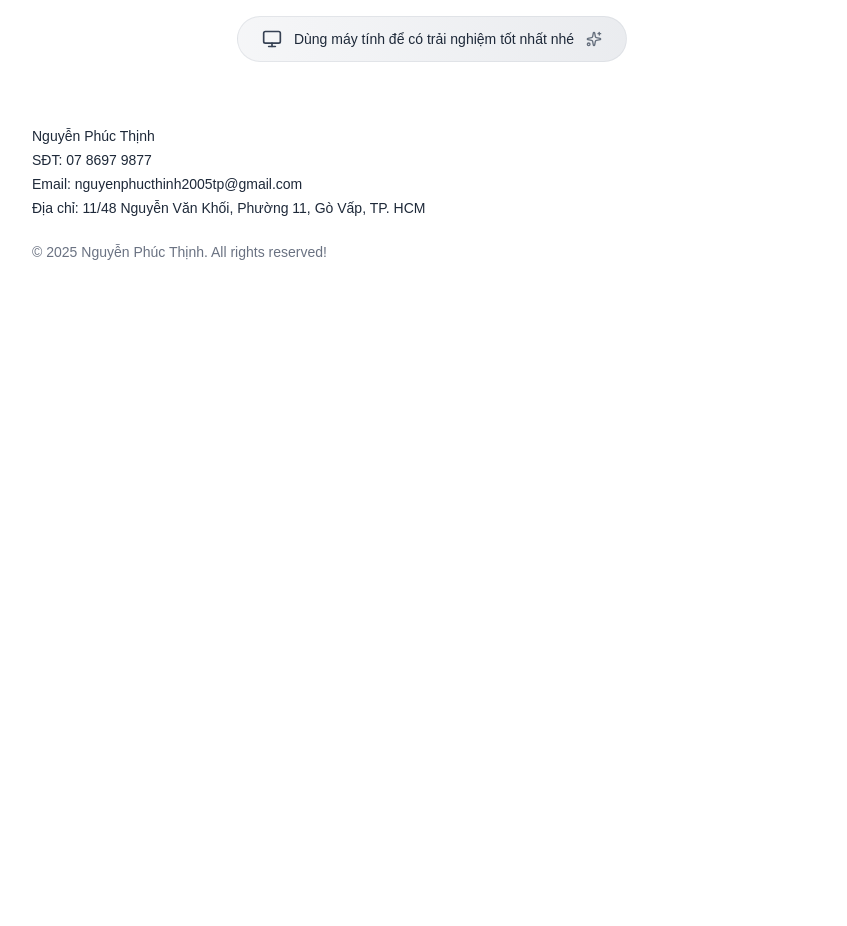
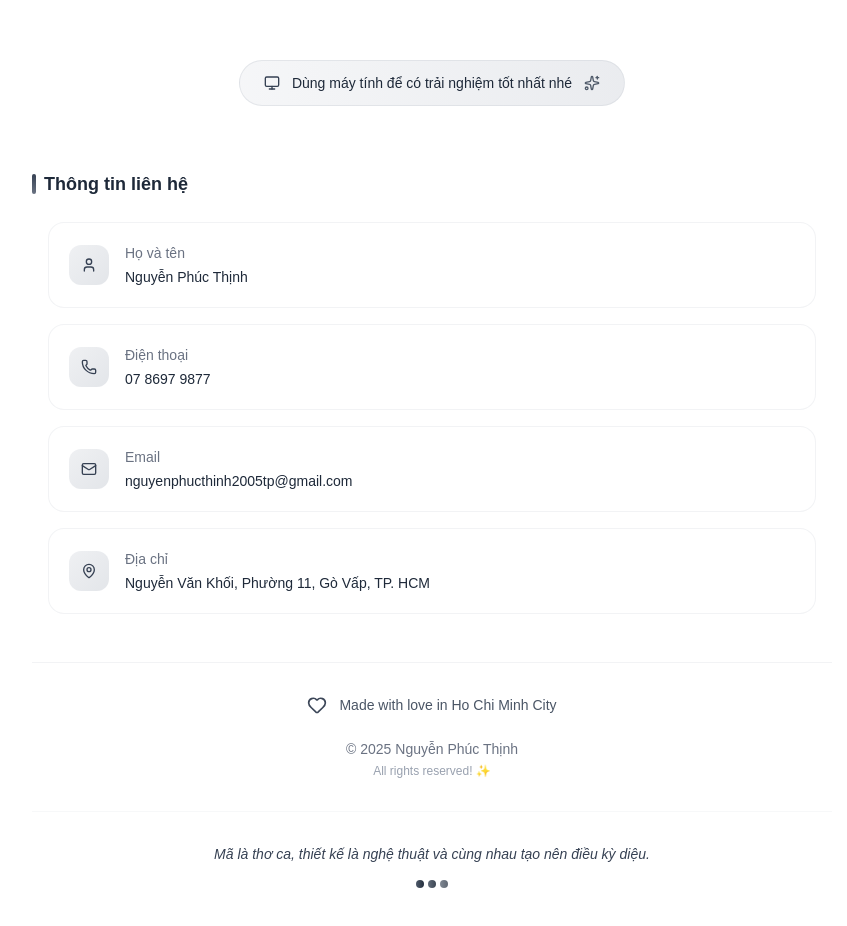
Before and after one commit to Thinh521/thinh_dev, a Next.js app: page / in a window 1280 px wide. Shown: the part 900-1826 px from the top of the page, without its empty margins (208-1055 px from the left). Before the commit the page ends 1354 px from the top, so only its background shows below. Built offline with nearby package versions, Linux system fonts and the light colour scheme; a web font is replaced by a local one.

Commit message:
Cập nhật: Giao diện Footer

```diff
--- a/app/components/Footer/Footer.tsx
+++ b/app/components/Footer/Footer.tsx
@@ -1,14 +1,62 @@
 "use client";
 
-import React from "react";
-import { Monitor, Sparkles } from "lucide-react";
+import React, { useState, useEffect } from "react";
+import {
+  Phone,
+  Mail,
+  MapPin,
+  Monitor,
+  Heart,
+  Sparkles,
+  User,
+} from "lucide-react";
 
 const Footer: React.FC = () => {
+  const [isVisible, setIsVisible] = useState(false);
+
+  useEffect(() => {
+    // chỉ cần set visible khi render lần đầu
+    setIsVisible(true);
+  }, []);
+
+  const contactItems = [
+    {
+      icon: User,
+      label: "Họ và tên",
+      value: "Nguyễn Phúc Thịnh",
+      href: "#",
+    },
+    {
+      icon: Phone,
+      label: "Điện thoại",
+      value: "07 8697 9877",
+      href: "tel:0786979877",
+    },
+    {
+      icon: Mail,
+      label: "Email",
+      value: "nguyenphucthinh2005tp@gmail.com",
+      href: "mailto:nguyenphucthinh2005tp@gmail.com",
+    },
+    {
+      icon: MapPin,
+      label: "Địa chỉ",
+      value: "Nguyễn Văn Khối, Phường 11, Gò Vấp, TP. HCM",
+      href: "#",
+    },
+  ];
+
   return (
-    <footer className="text-sm space-y-6 mt-10 mb-20 md:mb-36 md:text-left">
+    <footer
+      className={`relative overflow-hidden transition-all duration-1000 mb-16 ${
+        isVisible ? "opacity-100 translate-y-0" : "opacity-0 translate-y-10"
+      }`}
+    >
+      <div className="py-16">
+        {/* Thông báo hiển thị tốt nhất trên PC */}
         <div className="text-center mb-12">
           <div className="inline-flex items-center gap-3 px-6 py-3 bg-gradient-to-r from-gray-100/80 to-gray-200/80 dark:from-gray-800/80 dark:to-gray-700/80 backdrop-blur-sm border border-gray-300/50 dark:border-gray-600/50 rounded-full mb-4">
-          <Monitor className="w-5 h-5 text-gray-700 dark:text-gray-300" />
+            <Monitor className="w-4 h-4 text-gray-700 dark:text-gray-300" />
             <span className="text-sm text-gray-800 dark:text-gray-200 font-medium">
               Dùng máy tính để có trải nghiệm tốt nhất nhé
             </span>
@@ -16,29 +64,77 @@ const Footer: React.FC = () => {
           </div>
         </div>
 
-      <div className="text-sm space-y-1 text-gray-800 dark:text-gray-200">
-        <p className="font-medium">Nguyễn Phúc Thịnh</p>
-        <p>
-          SĐT:{" "}
-          <a href="tel:0786979877" className="hover:underline">
-            07 8697 9877
-          </a>
-        </p>
-        <p>
-          Email:{" "}
+        {/* Thông tin liên hệ */}
+        <div className="mb-12">
+          <h1 className="text-lg font-semibold mb-6 text-gray-800 dark:text-white flex items-center gap-2">
+            <span className="w-1 h-5 bg-gradient-to-b from-gray-700 to-gray-500 rounded-full"></span>
+            Thông tin liên hệ
+          </h1>
+
+          <div className="mx-4">
+            {contactItems.map((item, index) => (
               <a
-            href="mailto:nguyenphucthinh2005tp@gmail.com"
-            className="hover:underline"
+                key={index}
+                href={item.href}
+                className="group flex items-center gap-4 p-5 mb-4 rounded-2xl bg-white/70 dark:bg-gray-800/70 backdrop-blur-sm border border-gray-200/50 dark:border-gray-700/50 hover:border-gray-400/50 dark:hover:border-gray-500/50 transition-all duration-300 hover:scale-[1.02] hover:shadow-lg hover:shadow-gray-500/10 dark:hover:shadow-gray-400/10"
               >
-            nguyenphucthinh2005tp@gmail.com
-          </a>
-        </p>
-        <p>Địa chỉ: 11/48 Nguyễn Văn Khối, Phường 11, Gò Vấp, TP. HCM</p>
+                <div className="p-3 rounded-xl bg-gradient-to-br from-gray-200/60 to-gray-300/60 dark:from-gray-700/60 dark:to-gray-600/60 group-hover:from-gray-300/80 group-hover:to-gray-400/80 dark:group-hover:from-gray-600/80 dark:group-hover:to-gray-500/80 transition-all duration-300">
+                  <item.icon className="w-4 h-4 text-gray-700 dark:text-gray-300" />
                 </div>
 
-      <p className="text-gray-500 dark:text-gray-400 text-sm">
-        © {new Date().getFullYear()} Nguyễn Phúc Thịnh. All rights reserved!
+                <div className="flex-1 min-w-0">
+                  <p className="text-sm font-medium text-gray-500 dark:text-gray-400 mb-1">
+                    {item.label}
                   </p>
+                  <p className="text-sm text-gray-800 dark:text-gray-200 group-hover:text-gray-900 dark:group-hover:text-white transition-colors break-all">
+                    {item.value}
+                  </p>
+                </div>
+
+                <div className="w-2 h-2 bg-gray-600 dark:bg-gray-400 rounded-full opacity-0 group-hover:opacity-100 transition-opacity"></div>
+              </a>
+            ))}
+          </div>
+        </div>
+
+        {/* Footer bottom */}
+        <div className="border-t border-gray-200/50 dark:border-gray-700/50 pt-8">
+          <div className="flex items-center gap-3 justify-center mb-6">
+            <Heart className="w-5 h-5 text-gray-700 dark:text-gray-300 animate-pulse" />
+            <span className="text-sm text-gray-600 dark:text-gray-400">
+              Made with love in Ho Chi Minh City
+            </span>
+          </div>
+
+          <div className="text-center">
+            <p className="text-sm text-gray-500 dark:text-gray-400 mb-1">
+              © {new Date().getFullYear()} Nguyễn Phúc Thịnh
+            </p>
+            <p className="text-xs text-gray-400 dark:text-gray-500">
+              All rights reserved! ✨
+            </p>
+          </div>
+        </div>
+
+        {/* Quote + chấm nhấp nháy */}
+        <div className="text-center mt-8 pt-8 border-t border-gray-200/30 dark:border-gray-700/30">
+          <p className="text-sm font-medium text-gray-700 dark:text-gray-300 italic">
+            Mã là thơ ca, thiết kế là nghệ thuật và cùng nhau tạo nên điều kỳ
+            diệu.
+          </p>
+          <div className="flex justify-center mt-4">
+            <div className="flex gap-1">
+              {[...Array(3)].map((_, i) => (
+                <div
+                  key={i}
+                  className="w-2 h-2 bg-gradient-to-r from-gray-600 to-gray-800 dark:from-gray-400 dark:to-gray-200 rounded-full animate-pulse"
+                  style={{ animationDelay: `${i * 0.2}s` }}
+                ></div>
+              ))}
+            </div>
+          </div>
+        </div>
+      </div>
     </footer>
   );
 };
--- a/public/assets/icons/Icons.tsx
+++ b/public/assets/icons/Icons.tsx
@@ -186,3 +186,18 @@ export const ContactIcon: React.FC<IconProps> = (props) => {
     </svg>
   );
 };
+
+export const LoadingIcon: React.FC<IconProps> = ({ className }) => {
+  const bars = [8, 6, 4, 2, 4, 6, 8];
+  return (
+    <div className={`flex space-x-0.5 items-end h-8 ${className ?? ""}`}>
+      {bars.map((h, i) => (
+        <span
+          key={i}
+          className={`w-1.5 h-${h} bg-orange-600 rounded-full animate-pulse`}
+          style={{ animationDelay: `-${0.6 - i * 0.1}s` }}
+        />
+      ))}
+    </div>
+  );
+};
```
Lines whose indentation alone changed are shown as unchanged.
